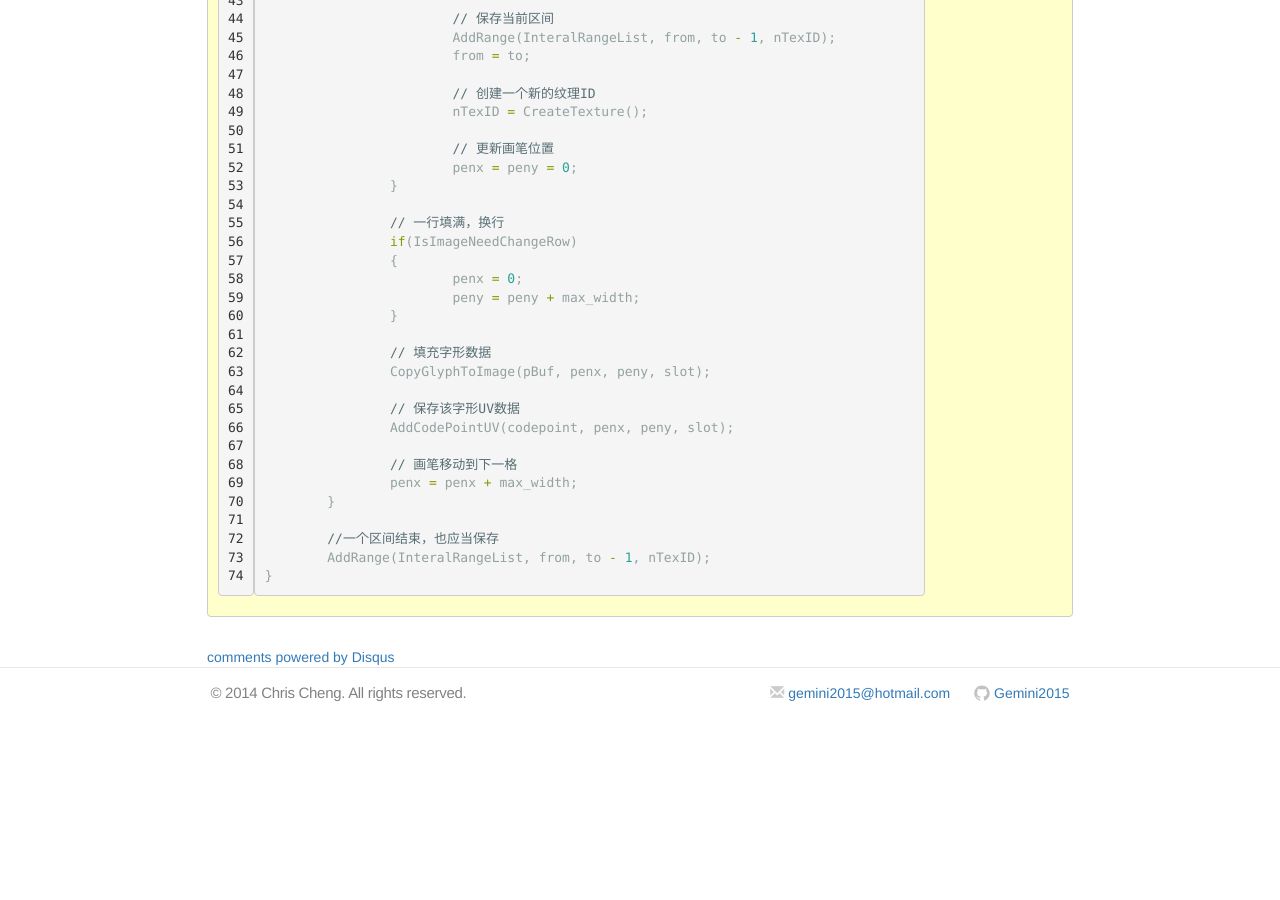
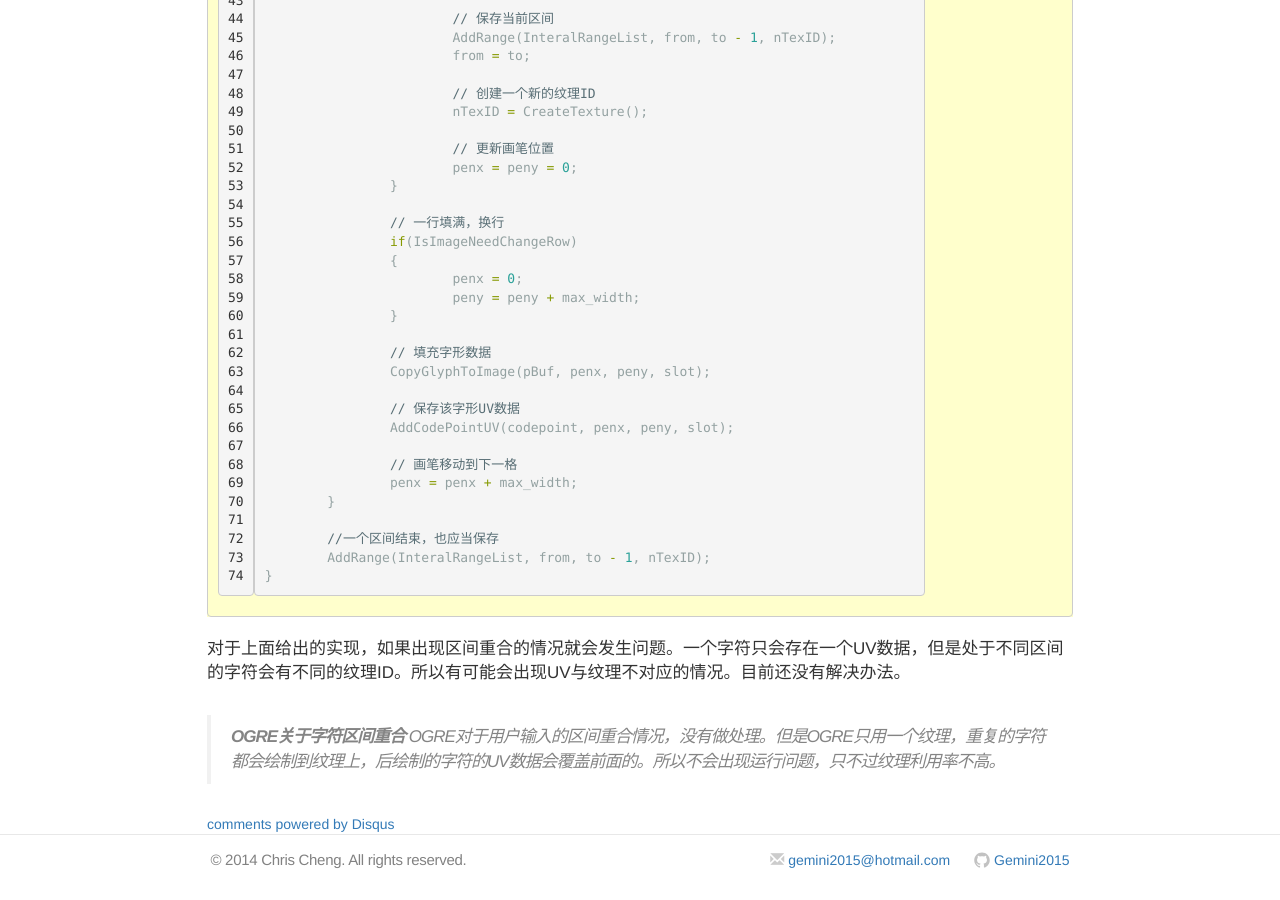
Before and after one commit to Gemini2015/gemini2015.github.io, a Jekyll site: the page built from _posts/2015-01-31-opengl-text-drawing-note.markdown, in a window 1280 px wide and 900 px high, scrolled down 10583 px. Built offline with Jekyll 4.4.1, drawn with Linux system fonts in a browser that asks for light colours; nearby versions of some CDN libraries; comment, search, counter and statistics services are not loaded; before the commit the page ends 11316 px from its top, so only the background shows below that.

Commit message:
更新字符区间重合问题

````diff
--- a/_posts/2015-01-31-opengl-text-drawing-note.markdown
+++ b/_posts/2015-01-31-opengl-text-drawing-note.markdown
@@ -298,3 +298,8 @@ foreach range in tempRangeList
 	AddRange(InteralRangeList, from, to - 1, nTexID);
 }
 ```
+
+对于上面给出的实现，如果出现区间重合的情况就会发生问题。一个字符只会存在一个UV数据，但是处于不同区间的字符会有不同的纹理ID。所以有可能会出现UV与纹理不对应的情况。目前还没有解决办法。
+
+> **OGRE关于字符区间重合**
+> OGRE对于用户输入的区间重合情况，没有做处理。但是OGRE只用一个纹理，重复的字符都会绘制到纹理上，后绘制的字符的UV数据会覆盖前面的。所以不会出现运行问题，只不过纹理利用率不高。
````
